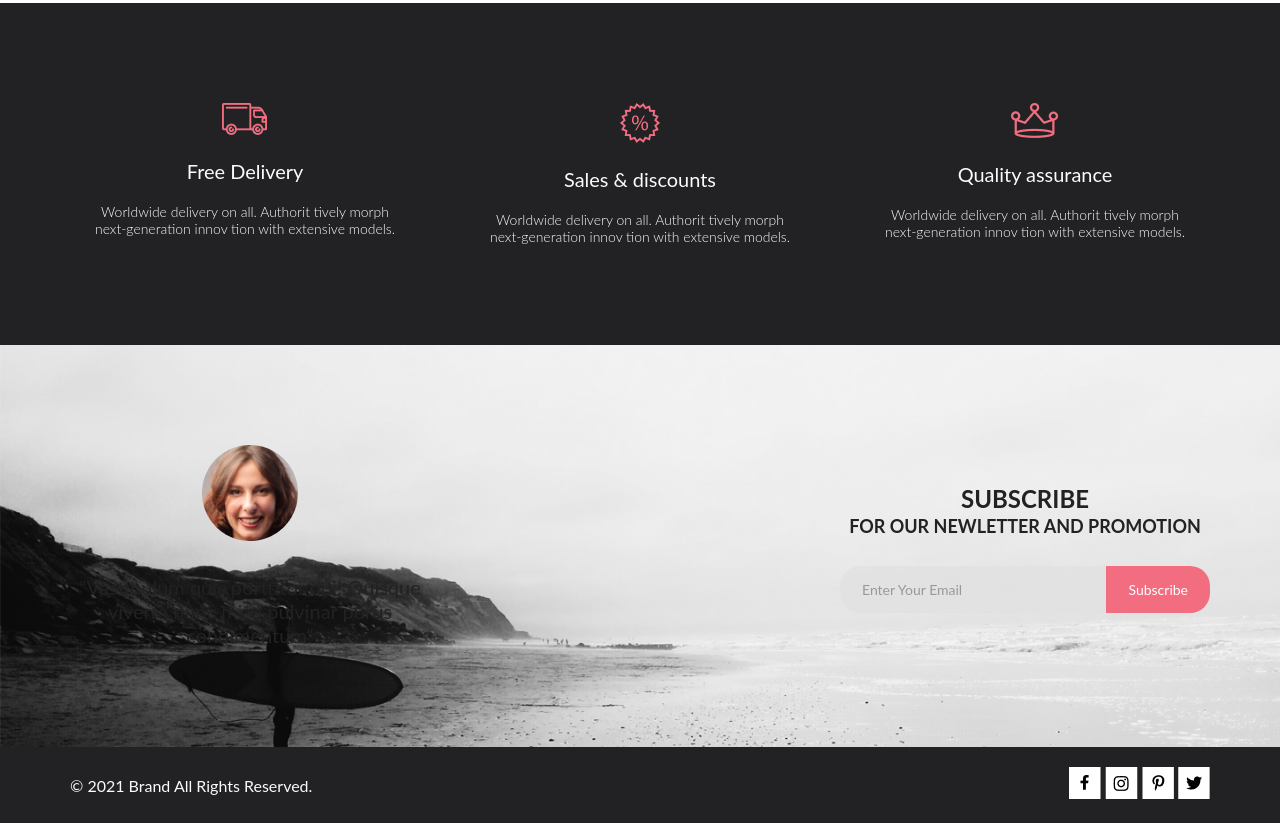
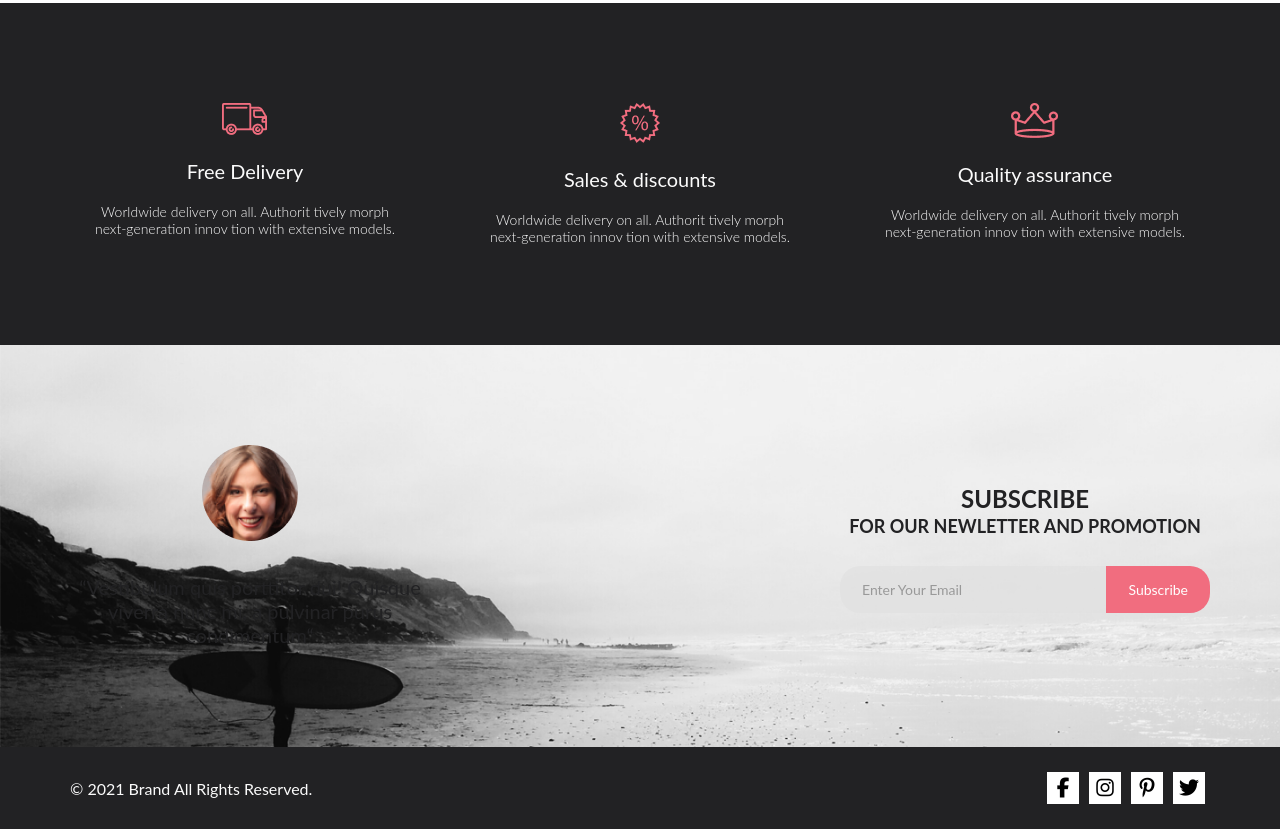
Before and after one commit to Kesadi/htmlCss, a plain HTML site: page index.html in a window 1280 px wide. Shown: the part 2991-3820 px from the top of the page. Drawn offline with Linux system fonts and the light colour scheme.

Commit message:
Ввела иконки соцсетей в footer

```diff
--- a/index.html
+++ b/index.html
@@ -7,6 +7,7 @@
     <meta name="viewport" content="width=device-width, initial-scale=1.0">
     <title>Document</title>
     <link rel="stylesheet" href="style.css">
+    <script src="https://kit.fontawesome.com/d710bcadc5.js" crossorigin="anonymous"></script>
 </head>
 
 <body>
@@ -186,10 +187,20 @@
             <div class="container footer__bottom__wrap">
                 <div class="footer__bottom__left">© 2021 Brand All Rights Reserved.</div>
                 <div class="footer__bottom__right">
-                    <img class="footer__item" src="img/facebook.png" alt="">
-                    <img class="footer__item" src="img/instagram.png" alt="">
-                    <img class="footer__item" src="img/pinterest.png" alt="">
-                    <img class="footer__item" src="img/twitter.png" alt="">
+
+                    <a href="#" class="footer__item">
+                        <i class="fab fa-facebook-f"></i>
+                    </a>
+                    <a href="#" class="footer__item">
+                        <i class="fab fa-instagram"></i>
+                    </a>
+                    <a href="#" class="footer__item">
+                        <i class="fab fa-pinterest-p"></i>
+                    </a>
+                    <a href="#" class="footer__item">
+                        <i class="fab fa-twitter"></i>
+                    </a>
+
                 </div>
             </div>
         </div>
--- a/style.css
+++ b/style.css
@@ -193,7 +193,8 @@
 }
 
 .button_center {
-    text-align: center;
+    display: flex;
+    justify-content: center;
 }
 
 .button {
@@ -356,3 +357,23 @@
     color: #FBFBFB;
 
 }
+
+.footer__bottom__right {
+    display: flex;
+    justify-content: flex-end;
+}
+
+.footer__item {
+    color: #000;
+    text-decoration: none;
+    font-size: 20px;
+    background-color: #FFFFFF;
+    padding: 10px;
+    margin: 5px;
+    width: 32px;
+    height: 32px;
+    display: flex;
+    justify-content: center;
+    align-items: center;
+
+}
```
